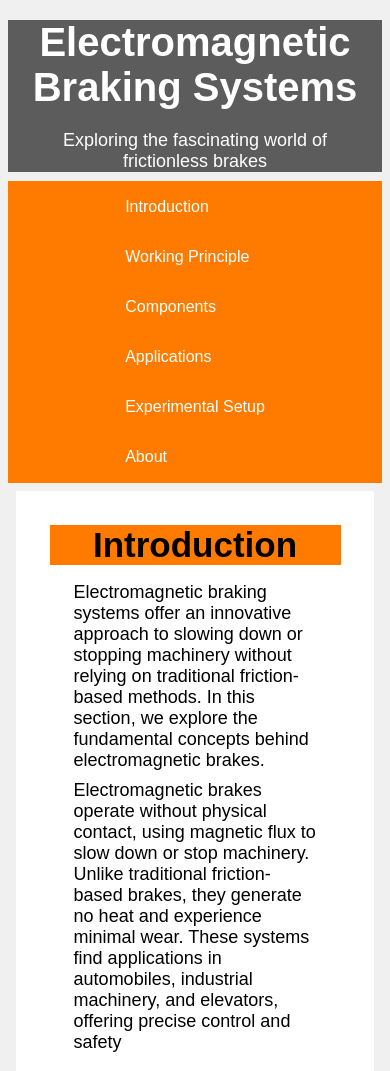
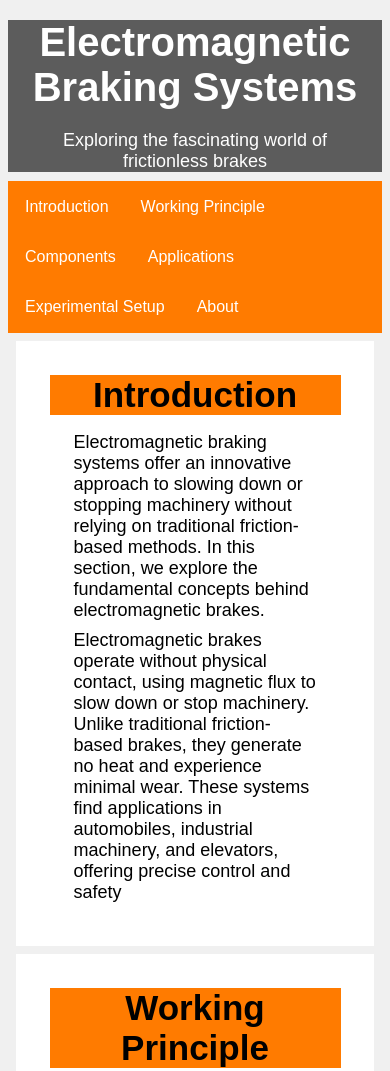
Before and after one commit to Nishant2009/project-ce, a plain HTML site: page index.html in a window 390 px wide. Shown: the top 1071 px of the page. Drawn offline with Linux system fonts and the light colour scheme.

Commit message:
Update style.css

```diff
--- a/style.css
+++ b/style.css
@@ -62,9 +62,7 @@
         -webkit-box-align: center;
             -ms-flex-align: center;
                 align-items: center;
-        display: -webkit-box;
-        display: -ms-flexbox;
-        display: flex;
+        display: block;
         -webkit-box-pack: space-evenly;
             -ms-flex-pack: space-evenly;
                 justify-content: space-evenly;
```
